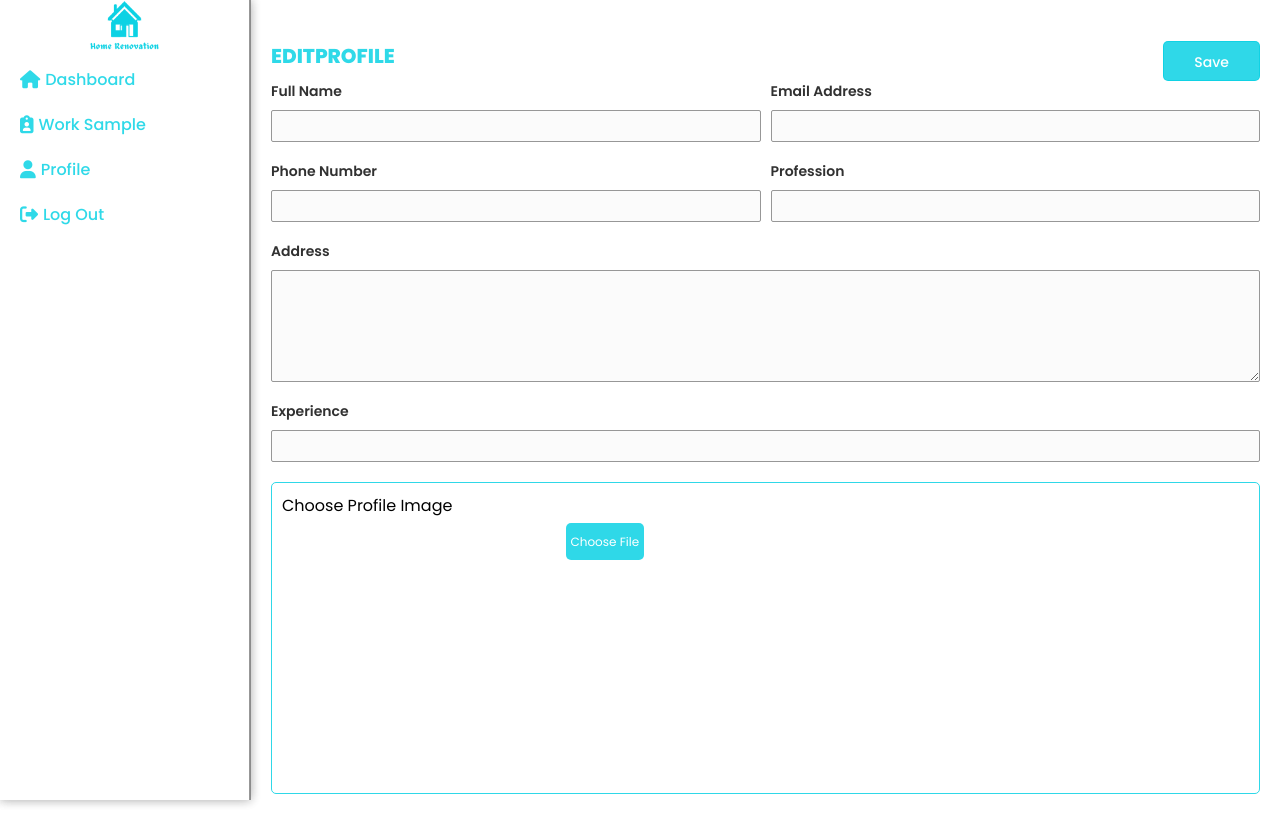
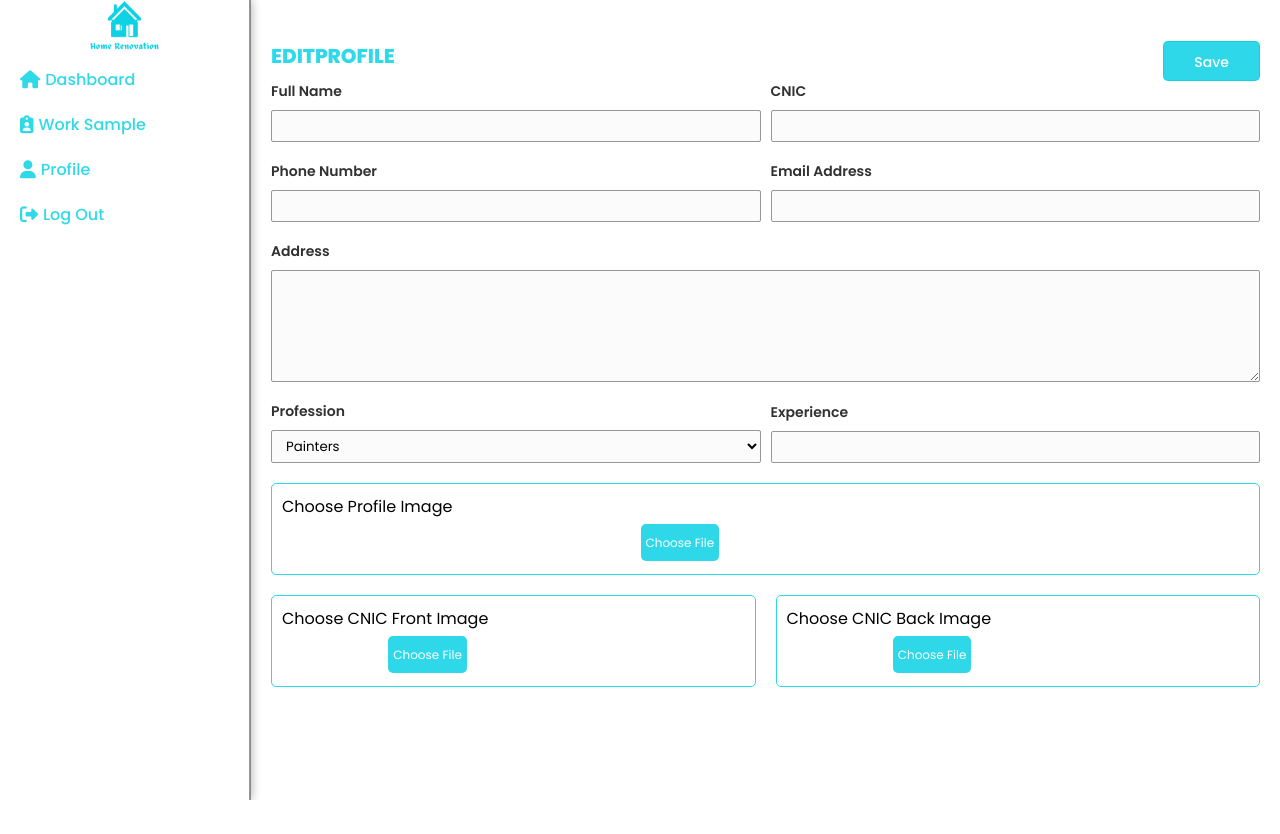
Before and after one commit to Faheemqayyum/HomeRenowation, a Django app: page /editprofile/ in a window 1280 px wide. After the commit the page ends 800 px from the top, so only its background shows below. Run offline with Django 4.2, Linux system fonts and the light colour scheme.

Commit message:
new profile changes

```diff
--- a/appsrc/templates/Worker/EditProfile.html
+++ b/appsrc/templates/Worker/EditProfile.html
@@ -42,7 +42,7 @@
                             <input type="text" name="project-title">
                         </div>
                         <div class="vertical web_inputs gap-10 fullwidth">
-                            <label for="product-budget">Email Address</label>
+                            <label for="product-budget">CNIC</label>
                             <input type="text" name="product-budget">
                         </div>
                     </div>
@@ -52,7 +52,7 @@
                             <input type="text" name="project-title">
                         </div>
                         <div class="vertical web_inputs gap-10 fullwidth">
-                            <label for="product-budget">Profession</label>
+                            <label for="product-budget">Email Address</label>
                             <input type="text" name="product-budget">
                         </div>
                     </div>
@@ -63,6 +63,22 @@
                         </div>
                     </div>
                     <div class="horizontal gap-10 justify-between align-center fullwidth">
+                        <div class="vertical web_inputs gap-10 fullwidth">
+                            <label for="product-budget">Profession</label>
+                            <select name="" id="">
+                                <option value="">Painters</option>
+                                <option value="">Electrician</option>
+                                <option value="">Roofers</option>
+
+                                <option value="">HandyMan</option>
+
+                                <option value="">Landscapers</option>
+                                <option value="">Plumber</option>
+                                <option value="">Cleaners</option>
+                                <option value="">Appliances Installers</option>
+
+                            </select>
+                        </div>
                         <div class="vertical web_inputs gap-10 fullwidth">
                             <label for="product-budget">Experience</label>
                             <input type="text" name="product-budget">
@@ -80,6 +96,32 @@
                             </div>
                             <div class="vertical fullwidth align-center">
                                 <div class="below_image_upload" id="preview"></div>
+                            </div>
+                        </div>
+                    </div>
+                </div>
+                <div class="fullwidth horizontal align-start gap-20">
+                    <div class="vertical product_input gap-10 fullwidth fullheight main_border padding-10">
+                        <label for="product-title">Choose CNIC Front Image</label>
+                        <div class="image_upload vertical">
+                            <div class="horizontal_flex align-center gap-20">
+                                <label for="upload" class="file-input-label">Choose File</label>
+                                <input type="file" id="cnicupload" class="file-input" accept="image/*">
+                            </div>
+                            <div class="vertical fullwidth align-center">
+                                <div class="below_image_upload" id="cnicpreview"></div>
+                            </div>
+                        </div>
+                    </div>
+                    <div class="vertical product_input gap-10 fullwidth fullheight main_border padding-10">
+                        <label for="product-title">Choose CNIC Back Image</label>
+                        <div class="image_upload vertical">
+                            <div class="horizontal_flex align-center gap-20">
+                                <label for="upload" class="file-input-label">Choose File</label>
+                                <input type="file" id="cnicupload" class="file-input" accept="image/*">
+                            </div>
+                            <div class="vertical fullwidth align-center">
+                                <div class="below_image_upload" id="cnicpreview"></div>
                             </div>
                         </div>
                     </div>
@@ -114,6 +156,36 @@
                         reader.readAsDataURL(file);
                     });
                </script>
+                <script>  const cnicfrontupload = document.getElementById('cnicupload');
+                    const cnicpreview = document.getElementById('cnicpreview');
+
+                    cnicfrontupload.addEventListener('change', function () {
+                        const file = this.files[0];
+                        const reader = new FileReader();
+
+                        reader.onload = function (e) {
+                            const imgContainer = document.createElement('div');
+                            const img = document.createElement('img');
+                            const closeIcon = document.createElement('span');
+
+                            img.src = e.target.result;
+                            imgContainer.classList.add('uploaded-image-container');
+                            img.classList.add('uploaded-image');
+                            closeIcon.classList.add('close-icon');
+
+                            closeIcon.innerHTML = '&times;';
+                            imgContainer.appendChild(img);
+                            imgContainer.appendChild(closeIcon);
+                            cnicpreview.appendChild(imgContainer);
+
+                            closeIcon.addEventListener('click', function () {
+                                imgContainer.remove();
+                            });
+                        };
+
+                        reader.readAsDataURL(file);
+                    });
+               </script>
             </div>
         </div>
 
--- a/static/css/dashboard.css
+++ b/static/css/dashboard.css
@@ -205,7 +205,7 @@
 }
 
 .image_upload {
-  width: 400px; /* Adjust width as needed */
+  width: 250px; /* Adjust width as needed */
   margin: auto;
 }
 .file-input-label,
@@ -225,9 +225,9 @@
 .below_image_upload {
   margin-top: 10px;
   /* width: 350px; */
-  min-width: 220px;
+  max-width: 220px;
   /* height: 350px; */
-  min-height: 220px;
+  max-height: 220px;
   border: 1px solid var(--bordercl);
   overflow: hidden;
 }
--- a/static/css/main.css
+++ b/static/css/main.css
@@ -268,7 +268,7 @@ a {
   text-align: left;
   color: var(--textcl);
 }
-.web_inputs input,.web_inputs textarea {
+.web_inputs input,.web_inputs textarea,.web_inputs select {
   width: 100%;
   background-color: #fbfbfb;
   padding: 5px 10px;
```
Also changed, not shown: db.sqlite3, 1 other file.
